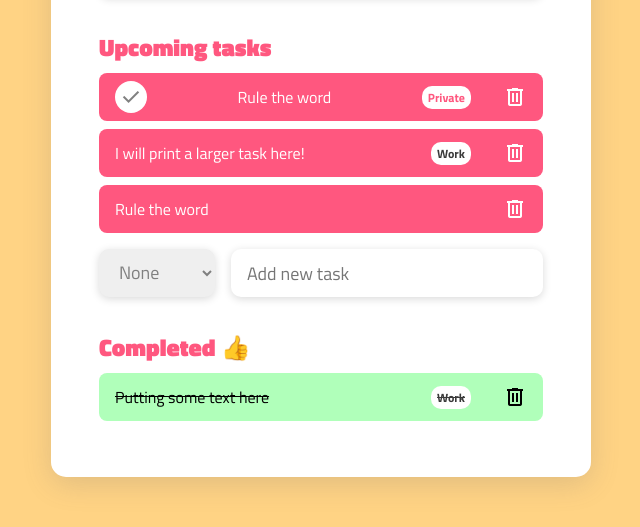
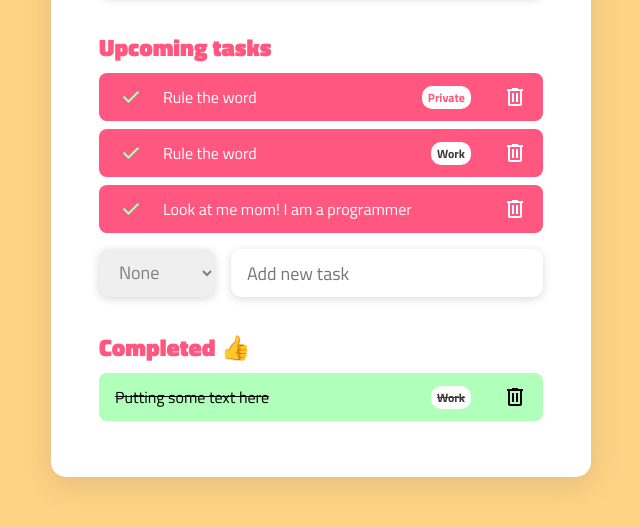
Before and after one commit to devjoppe/my-todo-app, a plain HTML site: page index.html in a window 1280 px wide. Shown: the part 243-770 px from the top of the page, without its empty margins (319-959 px from the left). Drawn offline with nearby package versions, Linux system fonts and the light colour scheme.

Commit message:
Design complete

```diff
--- a/index.html
+++ b/index.html
@@ -22,24 +22,36 @@
                 <h2>Upcoming tasks</h2>
                 <div id="todolist" class="todolist">
                     <div class="listitem ongoing">
-                        <div class="check">
-                            <span class="material-symbols-outlined">done</span>
+                        <div class="itemcontent">
+                            <div class="check">
+                                <span class="material-symbols-outlined">done</span>
+                            </div>
+                            <span>Rule the word</span>
                         </div>
-                        <span>Rule the word</span>
                         <div class="misc">
                             <span class="category private">Private</span>
                             <span class="material-symbols-outlined trash">delete</span>
                         </div>
                     </div>
                     <div class="listitem ongoing">
-                        <span>I will print a larger task here!</span>
+                        <div class="itemcontent">
+                            <div class="check">
+                                <span class="material-symbols-outlined">done</span>
+                            </div>
+                            <span>Rule the word</span>
+                        </div>
                         <div class="misc">
                             <span class="category work">Work</span>
                             <span class="material-symbols-outlined trash">delete</span>
                         </div>
                     </div>
                     <div class="listitem ongoing">
-                        <span>Rule the word</span>
+                        <div class="itemcontent">
+                            <div class="check">
+                                <span class="material-symbols-outlined">done</span>
+                            </div>
+                            <span>Look at me mom! I am a programmer</span>
+                        </div>
                         <span class="material-symbols-outlined trash">delete</span>
                     </div>
                 </div>
--- a/style/scss/design.scss
+++ b/style/scss/design.scss
@@ -52,19 +52,29 @@ select {
 }
 
 .check {
-    background: white;
+    background: config.$color-pink;
     width: 32px;
     height: 32px;
     display: flex;
     justify-content: center;
     align-items: center;
     border-radius: 50%;
-    color: gray;
+    color: config.$color-green;
     cursor: pointer;
+    margin-right: 16px;
+    &:hover {
+        background: config.$color-green;
+        color: config.$color-pink;
+    }
 }
 
 .trash {
     cursor: pointer;
+}
+
+.itemcontent {
+    display: flex;
+    align-items: center;
 }
 
 .category {
```
Also changed, not shown: style/css/style.min.css.
